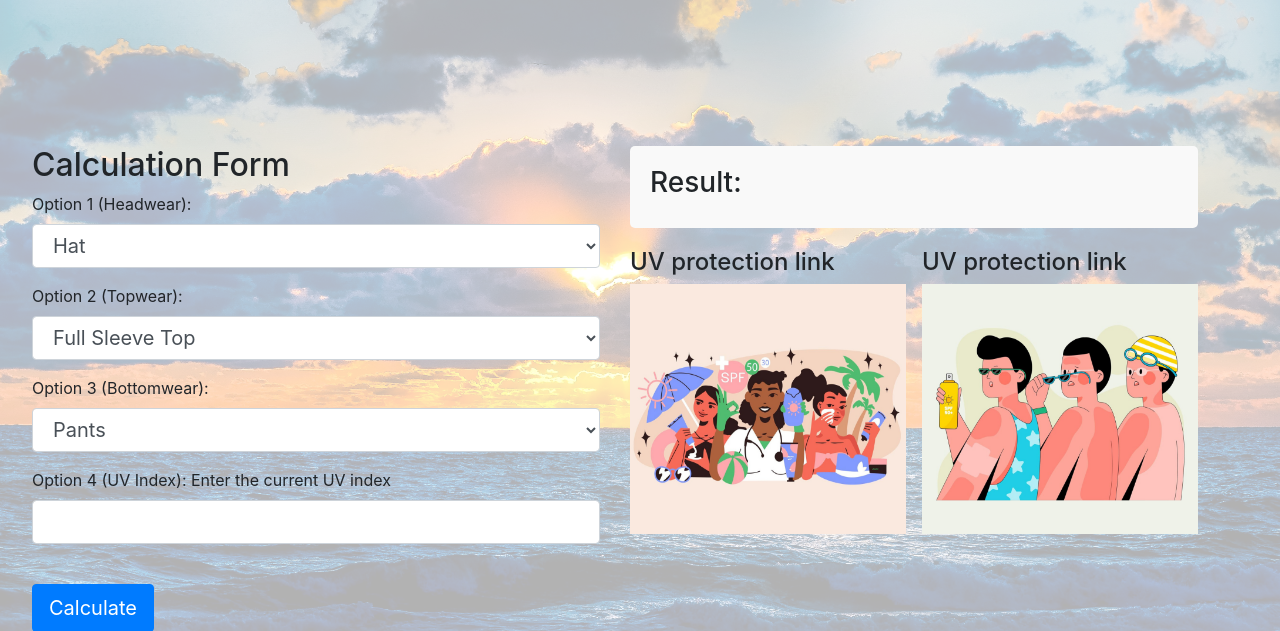
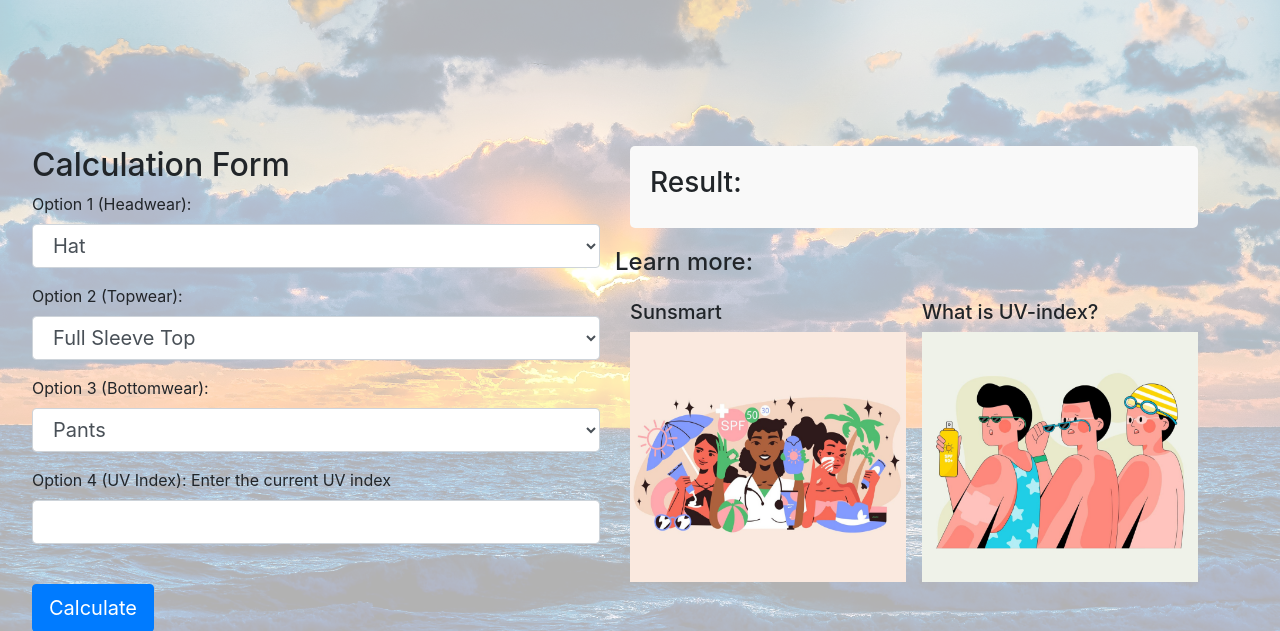
Before and after one commit to skad0009/Team-38-Onboarding-project, a Flask app: page /us4 in a window 1280 px wide. Shown: the part 130-761 px from the top of the page. Run offline with Flask 3, Linux system fonts and the light colour scheme; some libraries are stand-ins or nearby versions.

Commit message:
Adjust link wording

```diff
--- a/flaskProject/templates/US1.4.html
+++ b/flaskProject/templates/US1.4.html
@@ -95,16 +95,21 @@
     </div>
 
     <!-- UV Index Trends Images in a single row -->
+    <!-- Additional header row for the column-->
+    <!-- Zouyuan can you help me align this to the rest of the elements please?-->
+    <div class="row before mt-3">
+        <h4>Learn more:</h4>
+    </div>
     <div class="row mt-3">
         <div class="col-sm-6 pr-2">
-            <h4>UV protection link</h4>
+            <h5>Sunsmart</h5>
             <!-- Image with hyperlink -->
             <a href="https://www.sunsmart.com.au/" target="_blank">
                 <img src="{{ url_for('static', filename='images/sun_uv1.png') }}" alt="UV Index Trend 1" style="width: 100%; height: 250px;">
             </a>
         </div>
         <div class="col-sm-6 pl-2">
-            <h4>UV protection link</h4>
+            <h5>What is UV-index?</h5>
             <!-- Image with hyperlink -->
             <a href="https://www.cancer.org.au/blog/health-check-what-does-the-uv-index-mean" target="_blank">
                 <img src="{{ url_for('static', filename='images/sun_uv2.png') }}" alt="UV Index Trend 2" style="width: 100%; height: 250px;">
```
